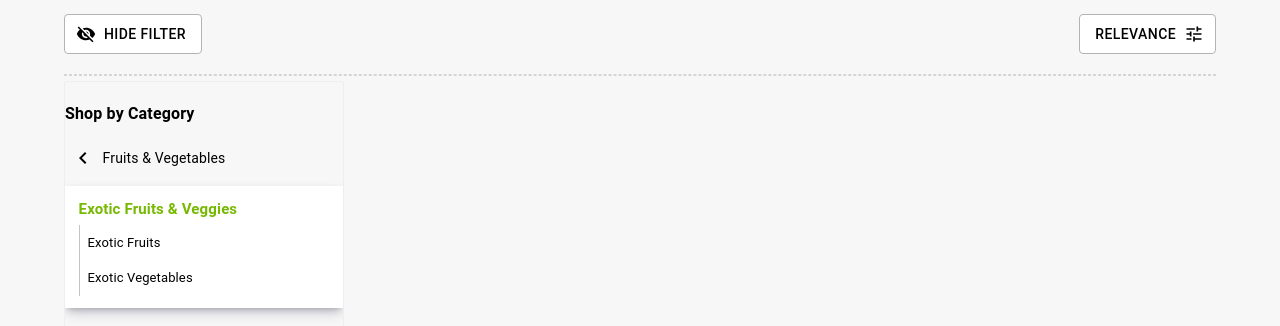
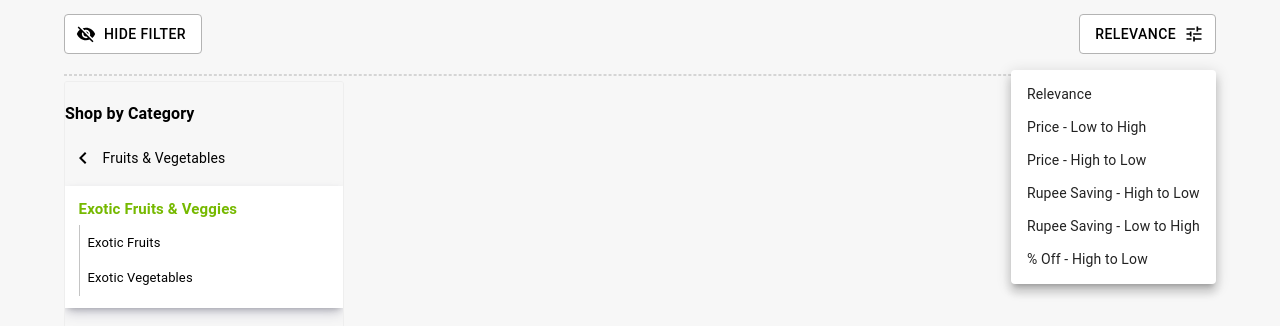
Before and after one commit to Rahulkumar-react/BIG_BASKET, a React (Create React App) app: page / in a window 1280 px wide. Both pictures are taken after a click on the button "RELEVANCE". Shown: the part 2566-2892 px from the top of the page. Built offline with nearby package versions, Linux system fonts and the light colour scheme.

Commit message:
Add filter Revelence MenuItems

```diff
--- a/src/Components/ProductFilter.js
+++ b/src/Components/ProductFilter.js
@@ -5,6 +5,7 @@ import {
   Container,
   Grid,
   Link,
+  Menu,
   Typography,
 } from "@mui/material";
 import React, { useState } from "react";
@@ -13,6 +14,16 @@ import VisibilityOffIcon from "@mui/icons-material/VisibilityOff";
 import RemoveRedEyeIcon from "@mui/icons-material/RemoveRedEye";
 import HomeIcon from "@mui/icons-material/Home";
 import TuneIcon from "@mui/icons-material/Tune";
+import MenuItem from '@mui/material/MenuItem';
+
+
+const FilterRelevance = ['Relevance',
+'Price - Low to High',
+'Price - High to Low',
+'Rupee Saving - High to Low',
+'Rupee Saving - Low to High',
+'% Off - High to Low']
+
 const FilterNav = styled.div`
   text-align: start;
 `;
@@ -28,11 +39,23 @@ const FilterButton = styled.div`
   display: flex;
   justify-content: space-between;
 `;
+
+
+
 const ProductFilter = () => {
   const [icon, setIcon] = useState(true);
+  const [anchorElUser, setAnchorElUser] = React.useState(null);
   const handlecontent = () => {
     setIcon(!icon);
   };
+
+  const handleOpenUserMenu = (event) =>  {
+    setAnchorElUser(event.currentTarget);
+  }
+
+  const handleCloseUserMenu = () => {
+    setAnchorElUser(null);
+  }
 
   const handleClick = (event) => {
     event.preventDefault();
@@ -99,8 +122,10 @@ const ProductFilter = () => {
               {icon ? "Hide Filter" : "Show Filter"}
             </Button>
           </Grid>
+
+
           <Grid>
-            <Button
+            <Button onClick={handleOpenUserMenu}
               variant="outlined"
               endIcon={<TuneIcon />}
               sx={{
@@ -120,7 +145,31 @@ const ProductFilter = () => {
             >
               Relevance
             </Button>
+            <Menu
+            sx={{ mt: '56px', fontSize: '14px' }}
+              id="menu-appbar"
+              anchorEl={anchorElUser}
+              anchorOrigin={{
+                vertical: 'top',
+                horizontal: 'right',
+              }}
+              keepMounted
+              transformOrigin={{
+                vertical: 'top',
+                horizontal: 'right',
+              }}
+              open={Boolean(anchorElUser)}
+              onClose={handleCloseUserMenu}
+            >
+              {FilterRelevance.map((Relevance) => (
+                <MenuItem key={Relevance} onClick={handleCloseUserMenu} >
+                  <Typography sx={{ fontSize: '14px', borderTopWidth: '1px'}}  textAlign="center">{Relevance}</Typography>
+                </MenuItem>
+              ))}
+            </Menu>
           </Grid>
+
+
         </FilterButton>
       </FilterNav>
       <hr
```
